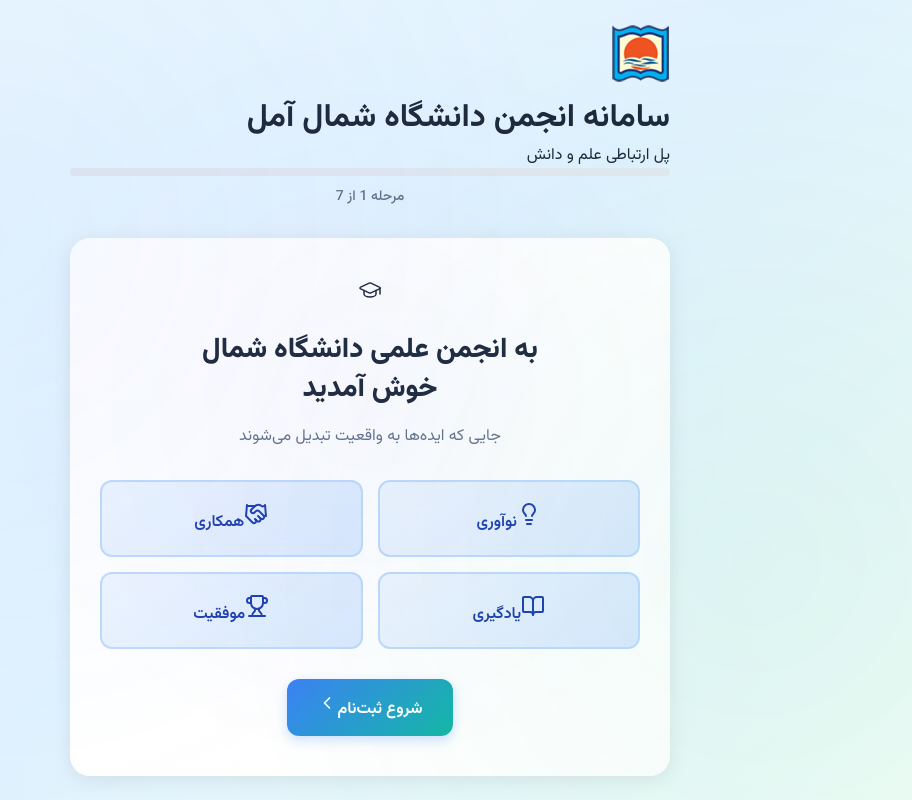
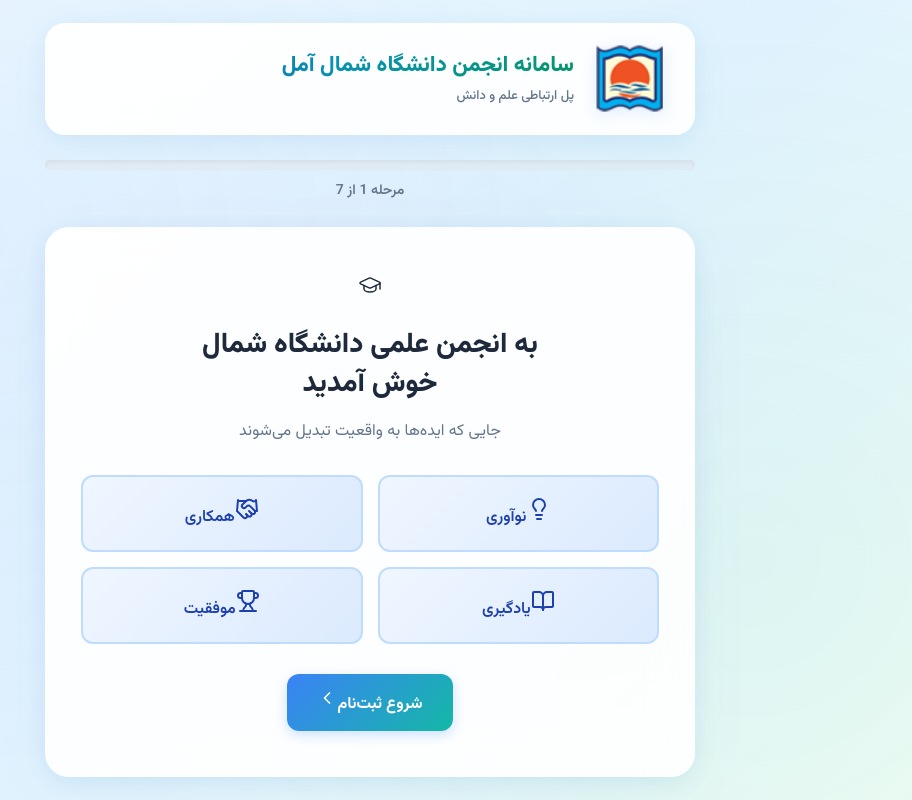
Before and after one commit to arman-shahhoseini/ShomalUniversity_AnjomanSystem, a React (Vite) app in the folder frontend/: page / in a window 1280 px wide. Shown: the whole page, without its empty margins (270-1182 px from the left). Built offline with nearby package versions, Linux system fonts and the light colour scheme; no server answers.

Commit message:
auto-commit for 4320731e-d474-448e-8a88-ace7eb987185

```diff
--- a/frontend/src/index.css
+++ b/frontend/src/index.css
@@ -41,51 +41,169 @@ body::before {
   align-items: center;
   justify-content: center;
   padding: 20px;
+  position: relative;
+  z-index: 1;
 }
 
 .container {
   width: 100%;
-  max-width: 600px;
+  max-width: 650px;
   margin: 0 auto;
+}
+
+/* Header with Logo */
+.header {
+  margin-bottom: 25px;
+  animation: slideDown 0.6s ease-out;
+}
+
+@keyframes slideDown {
+  from {
+    opacity: 0;
+    transform: translateY(-20px);
+  }
+  to {
+    opacity: 1;
+    transform: translateY(0);
+  }
+}
+
+.logo-container {
+  display: flex;
+  align-items: center;
+  justify-content: center;
+  gap: 20px;
+  background: linear-gradient(135deg, rgba(255, 255, 255, 0.95) 0%, rgba(255, 255, 255, 0.9) 100%);
+  backdrop-filter: blur(10px);
+  padding: 20px 30px;
+  border-radius: 20px;
+  box-shadow:
+    0 4px 20px rgba(59, 130, 246, 0.08),
+    0 8px 40px rgba(16, 185, 129, 0.05),
+    inset 0 1px 0 rgba(255, 255, 255, 0.8);
+  border: 1px solid rgba(255, 255, 255, 0.5);
+}
+
+.logo {
+  width: 70px;
+  height: 70px;
+  object-fit: contain;
+  filter: drop-shadow(0 2px 8px rgba(59, 130, 246, 0.15));
+}
+
+.header-text {
+  text-align: right;
+  flex: 1;
+}
+
+.system-name {
+  font-size: 22px;
+  font-weight: 800;
+  background: linear-gradient(135deg, #1e40af 0%, #0891b2 50%, #059669 100%);
+  -webkit-background-clip: text;
+  -webkit-text-fill-color: transparent;
+  background-clip: text;
+  margin-bottom: 5px;
+  line-height: 1.3;
+}
+
+.header-subtitle {
+  font-size: 13px;
+  color: #64748b;
+  font-weight: 500;
 }
 
 /* Progress Bar */
 .progress-wrapper {
-  margin-bottom: 30px;
+  margin-bottom: 25px;
+  animation: slideDown 0.6s ease-out 0.1s backwards;
 }
 
 .progress-bar {
   width: 100%;
-  height: 8px;
-  background: #e2e8f0;
+  height: 10px;
+  background: rgba(226, 232, 240, 0.6);
+  backdrop-filter: blur(10px);
   border-radius: 10px;
   overflow: hidden;
   margin-bottom: 10px;
+  box-shadow: inset 0 2px 4px rgba(0, 0, 0, 0.06);
 }
 
 .progress-fill {
   height: 100%;
-  background: linear-gradient(90deg, #3b82f6 0%, #14b8a6 100%);
-  transition: width 0.3s ease;
+  background: linear-gradient(90deg, #3b82f6 0%, #06b6d4 50%, #10b981 100%);
+  transition: width 0.5s cubic-bezier(0.4, 0, 0.2, 1);
+  box-shadow: 0 0 15px rgba(59, 130, 246, 0.4);
+  position: relative;
+}
+
+.progress-fill::after {
+  content: '';
+  position: absolute;
+  top: 0;
+  right: 0;
+  bottom: 0;
+  left: 0;
+  background: linear-gradient(90deg, transparent, rgba(255, 255, 255, 0.3), transparent);
+  animation: shimmer 2s infinite;
+}
+
+@keyframes shimmer {
+  0% { transform: translateX(-100%); }
+  100% { transform: translateX(100%); }
 }
 
 .progress-text {
   text-align: center;
   font-size: 14px;
   color: #64748b;
-  font-weight: 500;
+  font-weight: 600;
 }
 
 /* Content */
 .content {
-  background: white;
-  border-radius: 20px;
-  padding: 40px 30px;
-  box-shadow: 0 4px 20px rgba(0, 0, 0, 0.08);
+  background: linear-gradient(135deg, rgba(255, 255, 255, 0.95) 0%, rgba(255, 255, 255, 0.9) 100%);
+  backdrop-filter: blur(20px);
+  border-radius: 24px;
+  padding: 45px 35px;
+  box-shadow:
+    0 4px 20px rgba(59, 130, 246, 0.08),
+    0 8px 40px rgba(16, 185, 129, 0.05),
+    0 16px 80px rgba(139, 92, 246, 0.03),
+    inset 0 1px 0 rgba(255, 255, 255, 0.8);
+  border: 1px solid rgba(255, 255, 255, 0.5);
+  animation: slideUp 0.6s ease-out 0.2s backwards;
+}
+
+@keyframes slideUp {
+  from {
+    opacity: 0;
+    transform: translateY(30px);
+  }
+  to {
+    opacity: 1;
+    transform: translateY(0);
+  }
 }
 
 .step {
   text-align: center;
+}
+
+.fade-in {
+  animation: fadeIn 0.5s ease-out;
+}
+
+@keyframes fadeIn {
+  from {
+    opacity: 0;
+    transform: scale(0.98);
+  }
+  to {
+    opacity: 1;
+    transform: scale(1);
+  }
 }
 
 .icon {
```
